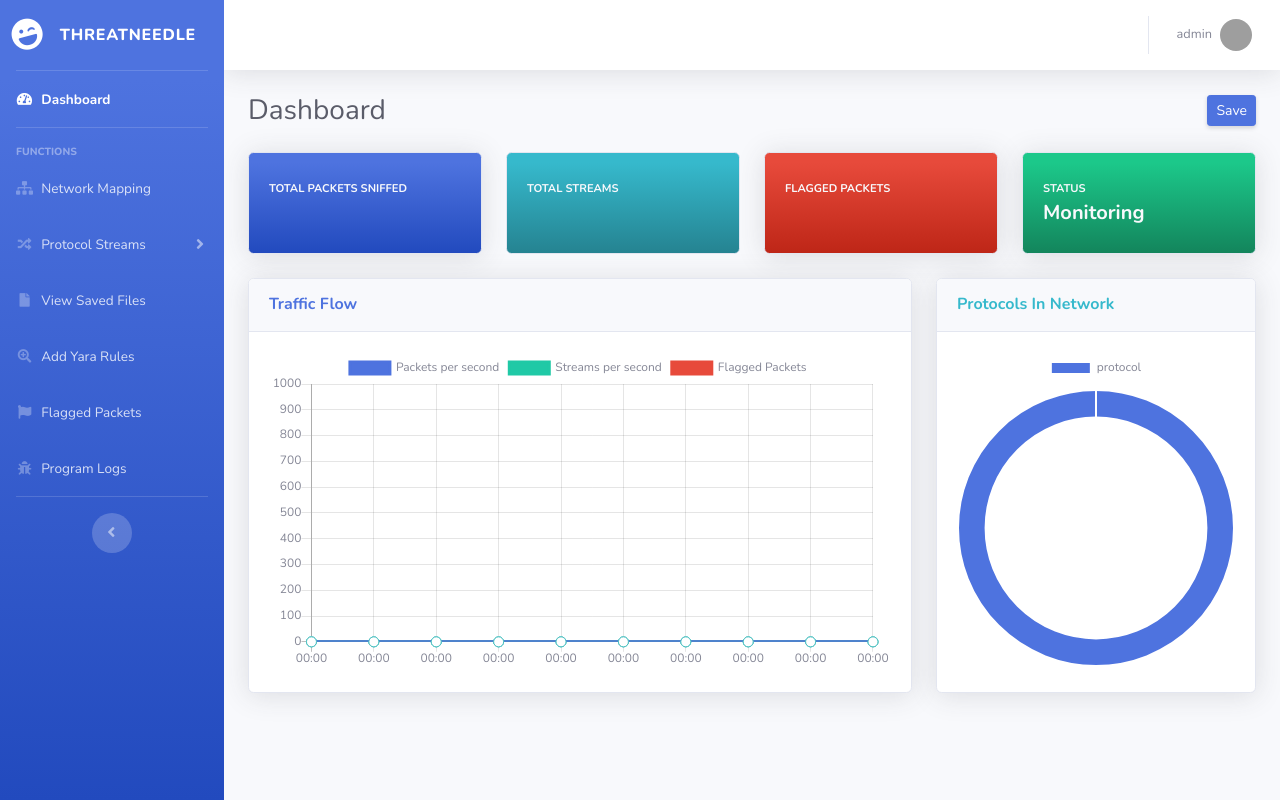
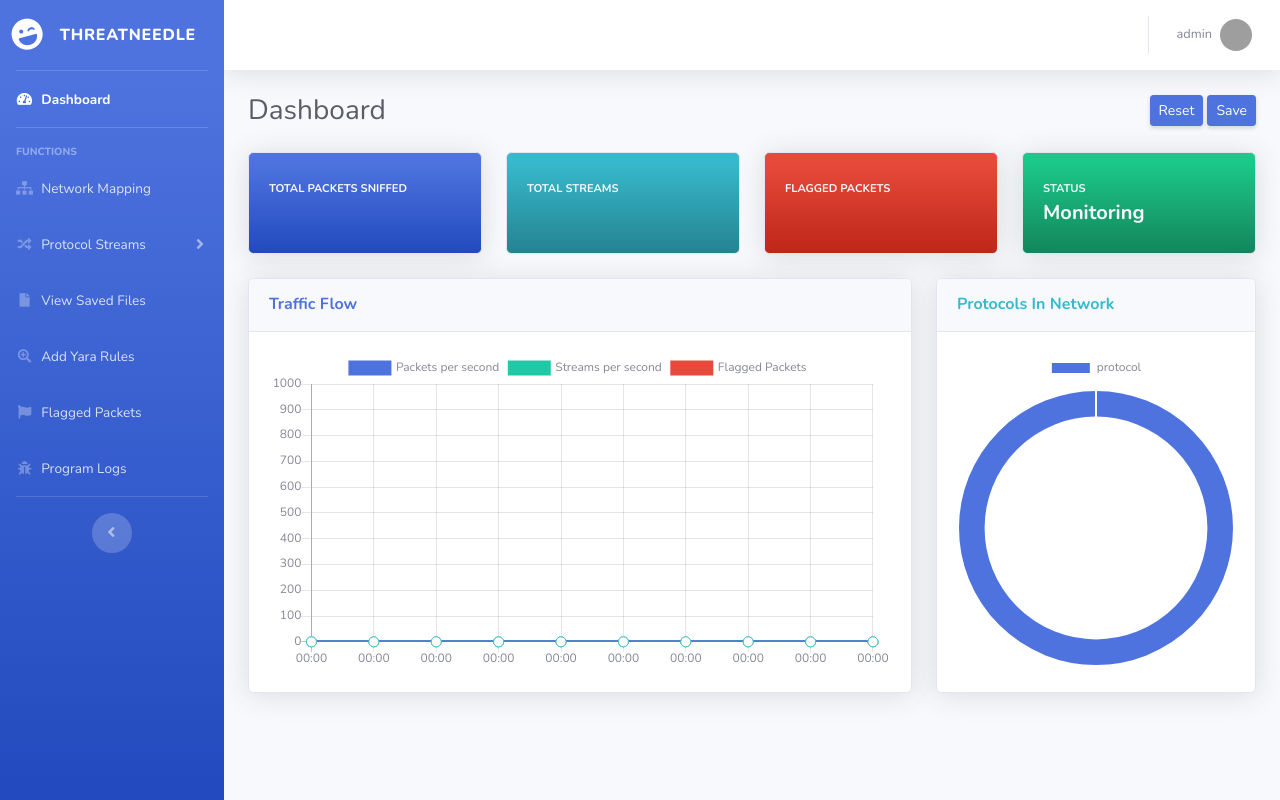
Before and after one commit to xenthy/threat-needle, a Flask app: page / in a window 1280 px wide. Run offline with Flask 2, Linux system fonts and the light colour scheme; some libraries are stand-ins or nearby versions; grey boxes are pictures that could not be loaded.

Commit message:
Added reset button

```diff
--- a/src/app.py
+++ b/src/app.py
@@ -45,7 +45,6 @@
                     "22": "SSH",
                     "23": "Telnet",
                     "53": "DNS"}
-
 
 def get_formatted_header(prot_type):
     global COMMON_PROTOCOLS
@@ -172,6 +171,12 @@
         Util.stop_saving()
     return f"sucessful operation: {saving}"
 
+@app.route("/reset", methods=["POST"])
+def reset():
+    if request.method == "POST":
+        Vault.refresh()
+        return f"Sucessfully Refreshed"
+
 
 @app.route("/addrule", methods=["POST", "GET"])
 def add_rule():
--- a/src/static/js/app.js
+++ b/src/static/js/app.js
@@ -54,6 +54,22 @@
         });
 
     });
+
+    $("#reset").click(function () {
+        $.ajax({
+            type: 'post',
+            url: '/reset',
+            success: function (data) {
+                window.location.reload();
+            },
+            error: function (XMLHttpRequest, textStatus, errorThrown) {
+                alert("Status: " + textStatus); alert("Error: " + errorThrown);
+            }
+
+        });
+
+    });
+
     function update() {
         if (window.location.pathname == "/logs") {
             $.ajax({
--- a/src/templates/base.html
+++ b/src/templates/base.html
@@ -210,6 +210,11 @@
                     {%block intro %}
                     <div class="d-sm-flex align-items-center justify-content-between mb-4">
                         <h1 class="h3 mb-0 text-gray-800">Dashboard</h1>
+                        <div class="align-items-right">
+                            <button type="submit" id="reset"
+                                class="d-none d-sm-inline-block btn btn-sm btn-primary shadow-sm">Reset
+                            </button>
+
                             {% if status == False %}
                             <button type="submit" id="save"
                                 class="d-none d-sm-inline-block btn btn-sm btn-primary shadow-sm">
@@ -219,7 +224,7 @@
                                 class="d-none d-sm-inline-block btn btn-sm btn-primary shadow-sm"> Stop
                                 Saving</button>
                             {% endif %}
-
+                        </div>
                     </div>
 
                     <!-- Content Row -->
```
Lines whose indentation alone changed are shown as unchanged.
